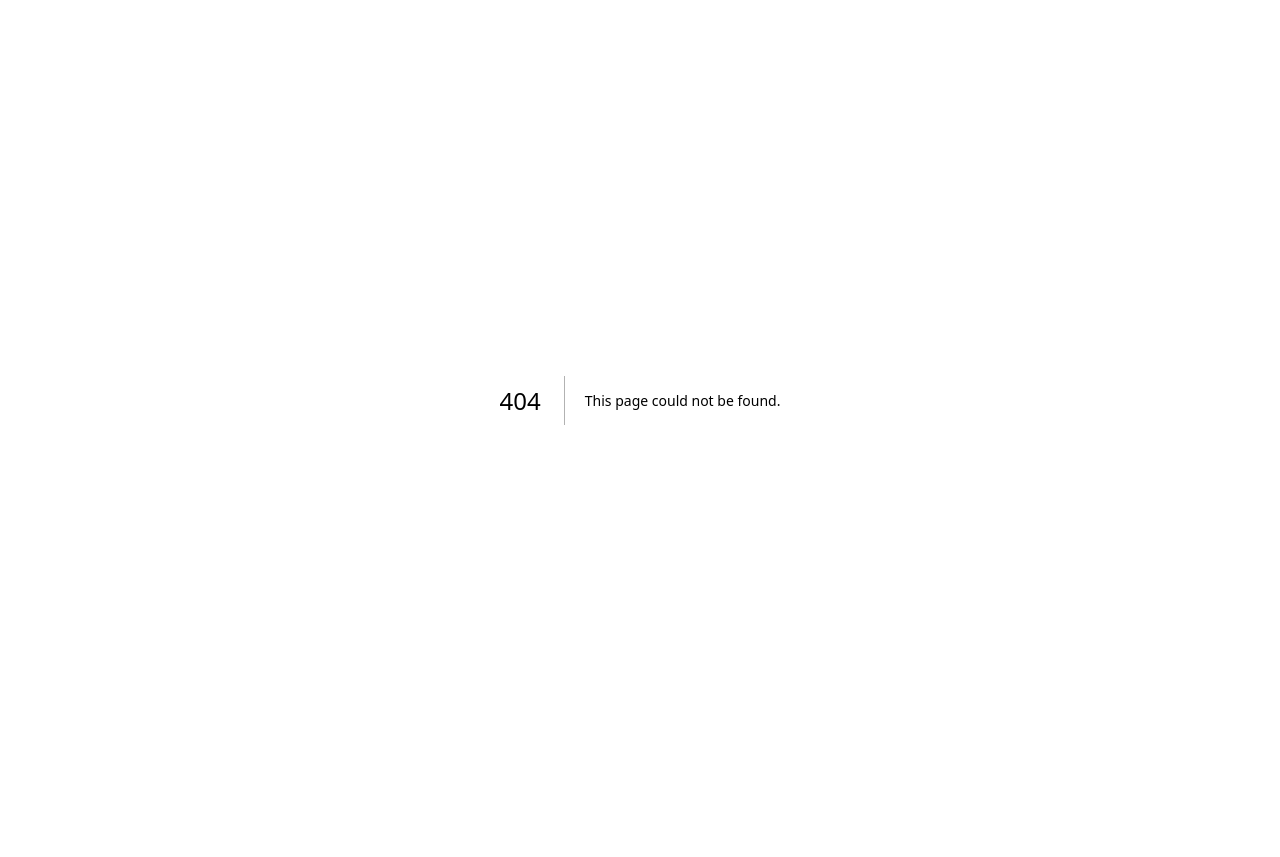
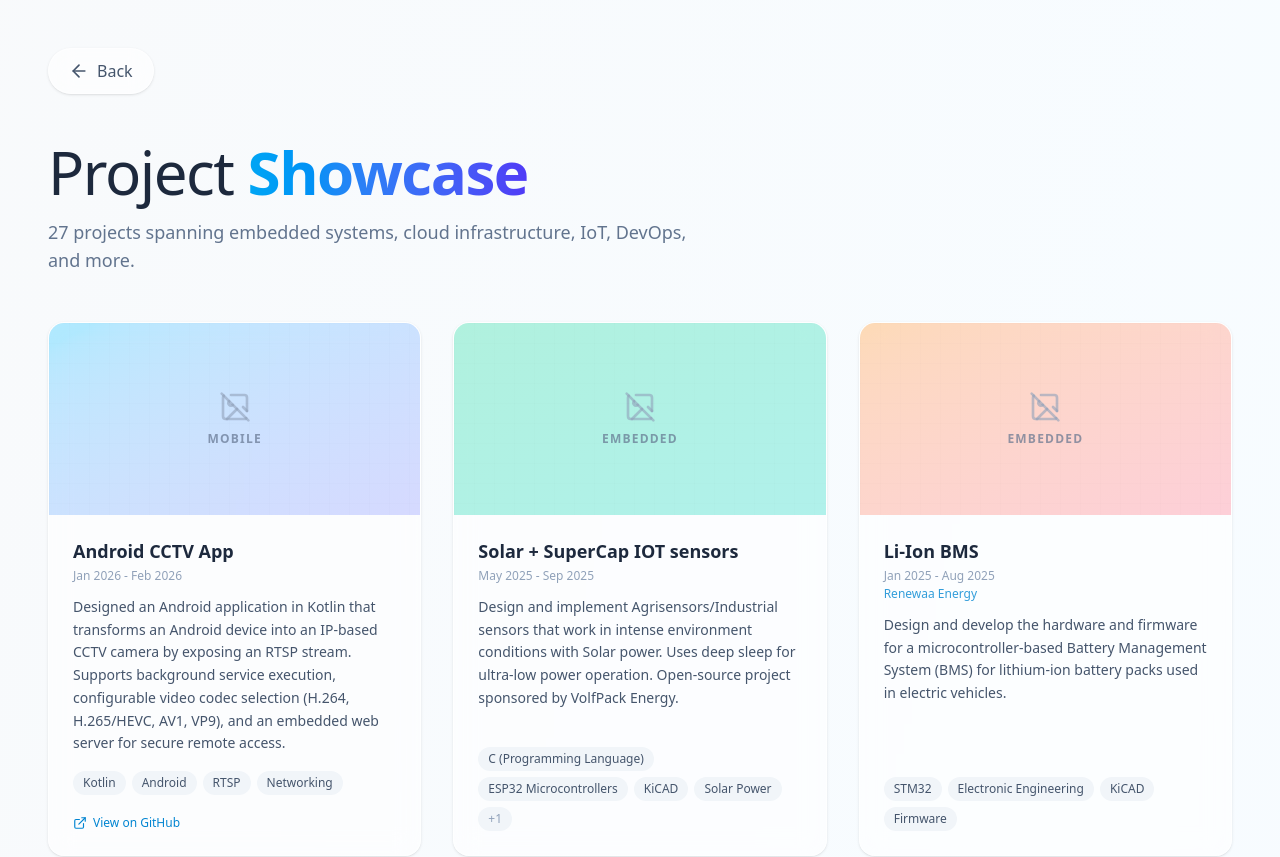
Before and after one commit to Zektopic/portfolio-manupa, a Next.js app: page /projects in a window 1280 px wide. Before the commit this address had no page. Shown: the top 857 px of the page. Before the commit the page ends 800 px from the top, so only its background shows below. Built offline with nearby package versions, Linux system fonts and the light colour scheme.

Commit message:
feat: add project showcase page with dynamic project display and navigation

```diff
--- a/app/page.tsx
+++ b/app/page.tsx
@@ -4,7 +4,7 @@ import { useState } from "react";
 import { motion } from "framer-motion";
 import { ThemeProvider, createTheme } from "@mui/material/styles";
 import { IconButton, Popover, Box } from "@mui/material";
-import { Palette, Cloud, Cpu, Briefcase, Linkedin, Github, FileText, Link as LinkIcon } from "lucide-react";
+import { Palette, Cloud, Cpu, Briefcase, Linkedin, Github, FileText, Link as LinkIcon, LayoutGrid } from "lucide-react";
 import Link from "next/link";
 
 // Predefined color presets for the liquid glass UI
@@ -207,6 +207,34 @@ export default function LiquidGlassHero() {
               delay={1.0}
             />
           </div>
+
+          {/* Projects Showcase Button */}
+          <motion.div
+            initial={{ opacity: 0, y: 20 }}
+            animate={{ opacity: 1, y: 0 }}
+            transition={{ duration: 0.8, delay: 1.2, type: "spring", bounce: 0.4 }}
+            className="mt-8 relative z-10"
+          >
+            <Link href="/projects" className="block outline-none group">
+              <motion.div
+                whileHover={{ y: -4, scale: 1.01 }}
+                whileTap={{ scale: 0.98 }}
+                className="flex items-center justify-center gap-3 p-5 rounded-2xl border border-white/50 bg-white/40 backdrop-blur-xl shadow-lg hover:shadow-2xl hover:bg-white/60 transition-all duration-300 relative overflow-hidden"
+              >
+                <div className="absolute inset-0 -translate-x-full group-hover:animate-[shimmer_2s_infinite] bg-gradient-to-r from-transparent via-white/70 to-transparent skew-x-12" />
+                <div
+                  className="w-10 h-10 rounded-xl flex items-center justify-center bg-white/80 border border-white/60 transition-colors duration-1000"
+                  style={{ color: activeColor.primary }}
+                >
+                  <LayoutGrid className="w-5 h-5" />
+                </div>
+                <div className="text-left">
+                  <h2 className="text-lg font-semibold text-slate-800">Project Showcase</h2>
+                  <p className="text-sm text-slate-600 font-medium">Browse all 27 projects</p>
+                </div>
+              </motion.div>
+            </Link>
+          </motion.div>
         </motion.div>
       </main>
     </ThemeProvider>
--- /dev/null
+++ b/app/projects/page.tsx
@@ -0,0 +1,176 @@
+"use client";
+
+import { motion } from "framer-motion";
+import { ArrowLeft, ExternalLink, ImageOff } from "lucide-react";
+import Link from "next/link";
+import { projectsData } from "../data/projects";
+
+// Deterministic placeholder colors based on project title
+const placeholderColors = [
+  "from-sky-400/30 to-indigo-400/30",
+  "from-emerald-400/30 to-teal-400/30",
+  "from-orange-400/30 to-rose-400/30",
+  "from-purple-400/30 to-fuchsia-400/30",
+  "from-amber-400/30 to-yellow-400/30",
+  "from-cyan-400/30 to-blue-400/30",
+  "from-pink-400/30 to-red-400/30",
+  "from-lime-400/30 to-green-400/30",
+];
+
+function getPlaceholderGradient(index: number) {
+  return placeholderColors[index % placeholderColors.length];
+}
+
+// Skill category icons for placeholder image labels
+function getProjectLabel(skills: string[]): string {
+  const s = skills.join(" ").toLowerCase();
+  if (s.includes("esp32") || s.includes("stm32") || s.includes("arduino") || s.includes("microcontroller")) return "Embedded";
+  if (s.includes("devops") || s.includes("terraform") || s.includes("jenkins") || s.includes("docker")) return "DevOps";
+  if (s.includes("kicad") || s.includes("pcb") || s.includes("electronic")) return "Hardware";
+  if (s.includes("kotlin") || s.includes("flutter") || s.includes("android")) return "Mobile";
+  if (s.includes("web") || s.includes("html") || s.includes("css")) return "Web";
+  if (s.includes("fpga") || s.includes("machine learning") || s.includes("ai")) return "AI / FPGA";
+  if (s.includes("rust")) return "Rust";
+  if (s.includes("python")) return "Python";
+  return "Project";
+}
+
+export default function ProjectsShowcase() {
+  return (
+    <main className="relative min-h-screen w-full bg-gradient-to-br from-slate-50 via-sky-50/50 to-indigo-50/50">
+      <div className="max-w-7xl mx-auto px-6 md:px-12 py-12">
+
+        {/* Navigation */}
+        <motion.div
+          initial={{ opacity: 0, x: -20 }}
+          animate={{ opacity: 1, x: 0 }}
+          transition={{ duration: 0.6 }}
+        >
+          <Link
+            href="/"
+            className="inline-flex items-center gap-2 text-slate-600 hover:text-sky-600 transition-colors backdrop-blur-md bg-white/60 px-5 py-2.5 rounded-full border border-white/50 shadow-sm hover:shadow-md font-medium"
+          >
+            <ArrowLeft className="w-5 h-5" />
+            <span>Back</span>
+          </Link>
+        </motion.div>
+
+        {/* Header */}
+        <motion.div
+          initial={{ opacity: 0, y: 20 }}
+          animate={{ opacity: 1, y: 0 }}
+          transition={{ duration: 0.8, delay: 0.2 }}
+          className="mt-12 mb-12"
+        >
+          <h1 className="text-4xl md:text-6xl font-light tracking-tight text-slate-800">
+            Project{" "}
+            <span className="font-semibold bg-clip-text text-transparent bg-gradient-to-r from-sky-500 to-indigo-600">
+              Showcase
+            </span>
+          </h1>
+          <p className="text-lg text-slate-500 mt-4 max-w-2xl">
+            {projectsData.length} projects spanning embedded systems, cloud
+            infrastructure, IoT, DevOps, and more.
+          </p>
+        </motion.div>
+
+        {/* Projects Grid */}
+        <div className="grid grid-cols-1 md:grid-cols-2 lg:grid-cols-3 gap-8">
+          {projectsData.map((project, i) => (
+            <motion.div
+              key={project.title}
+              initial={{ opacity: 0, y: 30 }}
+              animate={{ opacity: 1, y: 0 }}
+              transition={{ duration: 0.5, delay: 0.1 + i * 0.04 }}
+              className="group"
+            >
+              <div className="h-full rounded-2xl border border-white/60 bg-white/60 backdrop-blur-md shadow-sm hover:shadow-xl transition-all duration-300 overflow-hidden flex flex-col">
+                {/* Placeholder Image */}
+                {project.images && project.images.length > 0 ? (
+                  <img
+                    src={project.images[0]}
+                    alt={project.title}
+                    className="w-full h-48 object-cover"
+                  />
+                ) : (
+                  <div
+                    className={`w-full h-48 bg-gradient-to-br ${getPlaceholderGradient(i)} flex flex-col items-center justify-center gap-2 relative overflow-hidden`}
+                  >
+                    {/* Decorative grid pattern */}
+                    <div className="absolute inset-0 opacity-10">
+                      <div
+                        className="w-full h-full"
+                        style={{
+                          backgroundImage:
+                            "linear-gradient(rgba(0,0,0,0.1) 1px, transparent 1px), linear-gradient(90deg, rgba(0,0,0,0.1) 1px, transparent 1px)",
+                          backgroundSize: "20px 20px",
+                        }}
+                      />
+                    </div>
+                    <ImageOff className="w-8 h-8 text-slate-400/60" />
+                    <span className="text-xs font-semibold text-slate-500/70 uppercase tracking-widest">
+                      {getProjectLabel(project.skills)}
+                    </span>
+                  </div>
+                )}
+
+                {/* Content */}
+                <div className="p-6 flex flex-col gap-3 flex-1">
+                  <div>
+                    <h3 className="font-semibold text-slate-800 text-lg leading-snug group-hover:text-sky-700 transition-colors">
+                      {project.title}
+                    </h3>
+                    {project.duration && (
+                      <p className="text-xs text-slate-400 mt-1">
+                        {project.duration}
+                      </p>
+                    )}
+                    {project.associatedWith && (
+                      <p className="text-xs text-sky-600/80 mt-0.5">
+                        {project.associatedWith}
+                      </p>
+                    )}
+                  </div>
+
+                  <p className="text-sm text-slate-600 leading-relaxed flex-1">
+                    {project.description}
+                  </p>
+
+                  {/* Skills */}
+                  <div className="flex flex-wrap gap-1.5 mt-1">
+                    {project.skills.slice(0, 4).map((skill) => (
+                      <span
+                        key={skill}
+                        className="text-xs px-2.5 py-1 rounded-full bg-slate-100 text-slate-600 font-medium"
+                      >
+                        {skill}
+                      </span>
+                    ))}
+                    {project.skills.length > 4 && (
+                      <span className="text-xs px-2.5 py-1 rounded-full bg-slate-100 text-slate-400 font-medium">
+                        +{project.skills.length - 4}
+                      </span>
+                    )}
+                  </div>
+
+                  {/* Link */}
+                  {project.link && (
+                    <a
+                      href={project.link}
+                      target="_blank"
+                      rel="noopener noreferrer"
+                      className="inline-flex items-center gap-1.5 text-xs text-sky-600 hover:text-sky-800 font-medium mt-2 transition-colors"
+                    >
+                      <ExternalLink className="w-3.5 h-3.5" />
+                      View on GitHub
+                    </a>
+                  )}
+                </div>
+              </div>
+            </motion.div>
+          ))}
+        </div>
+      </div>
+    </main>
+  );
+}
```
